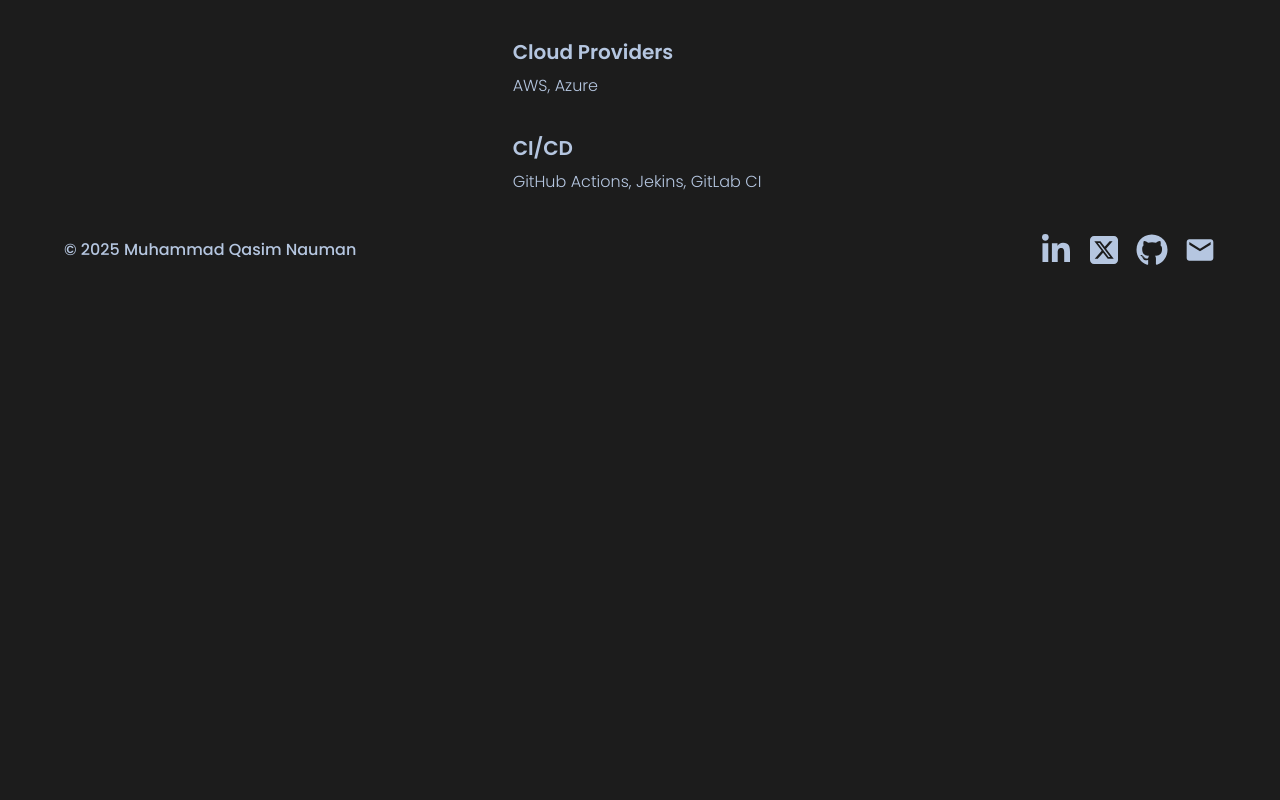
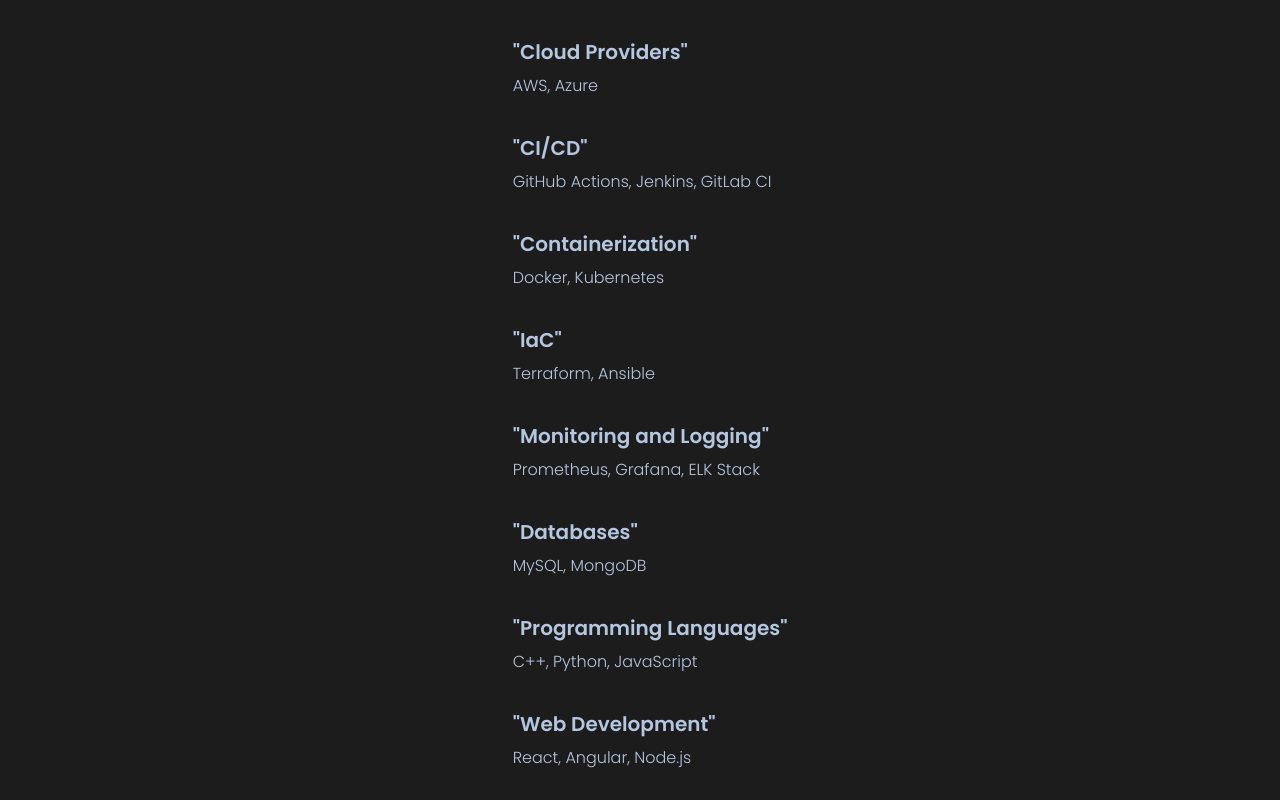
Before and after one commit to qasimnauman/portfolio, a React (Vite) app: page /about in a window 1280 px wide. Shown: the part 1540-2340 px from the top of the page. Before the commit the page ends 1822 px from the top, so only its background shows below. Built offline with nearby package versions, Linux system fonts and the light colour scheme.

Commit message:
Add TechnicalSkill component and integrate skills data into About page

```diff
--- /dev/null
+++ b/src/components/About/TechnicalSkill.jsx
@@ -0,0 +1,14 @@
+import React from "react";
+
+const TechnicalSkill = ({ title, description }) => {
+  return (
+    <div className="flex flex-row">
+      <div className="flex flex-col gap-2">
+        <h3 className="text-xl font-poppins-semi-bold">"{title}"</h3>
+        <p className="text-md font-poppins-light">{description}</p>
+      </div>
+    </div>
+  );
+};
+
+export default TechnicalSkill;
--- /dev/null
+++ b/src/data/technicalskills.json
@@ -0,0 +1,34 @@
+[
+    {
+        "title": "Cloud Providers",
+        "description": "AWS, Azure"
+    },
+    {
+        "title": "CI/CD",
+        "description": "GitHub Actions, Jenkins, GitLab CI"
+    },
+    {
+        "title": "Containerization",
+        "description": "Docker, Kubernetes"
+    },
+    {
+        "title": "IaC",
+        "description": "Terraform, Ansible"
+    },
+    {
+        "title": "Monitoring and Logging",
+        "description": "Prometheus, Grafana, ELK Stack"
+    },
+    {
+        "title": "Databases",
+        "description": "MySQL, MongoDB"
+    },
+    {
+        "title": "Programming Languages",
+        "description": "C++, Python, JavaScript"
+    },
+    {
+        "title": "Web Development",
+        "description": "React, Angular, Node.js"
+    }
+]
--- a/src/pages/About.jsx
+++ b/src/pages/About.jsx
@@ -1,12 +1,14 @@
 import React from "react";
 import ProfileImage from "../assets/images/image.png";
 import ExperienceData from "../data/experiences.json";
+import SkillsData from "../data/technicalskills.json";
 import { CalendarDays, ChevronRight, Globe } from "lucide-react";
 import { FaLinkedin, FaSquareXTwitter, FaGithub } from "react-icons/fa6";
 import { Link } from "react-router-dom";
 import ProfilesLink from "../components/About/ProfilesLink";
 import OrganizationLink from "../components/About/OrganizationLink";
 import Experience from "../components/About/Experience";
+import TechnicalSkill from "../components/About/TechnicalSkill";
 
 const About = () => {
   return (
@@ -116,6 +118,9 @@
                   Technical Skills
                 </h2>
               </div>
+              {SkillsData.map((skill, idx) => (
+                <TechnicalSkill key={idx} {...skill} />
+              ))}
               <div className="flex flex-row">
                 <div className="flex flex-col gap-2">
                   <h3 className="text-xl font-poppins-semi-bold">
```
